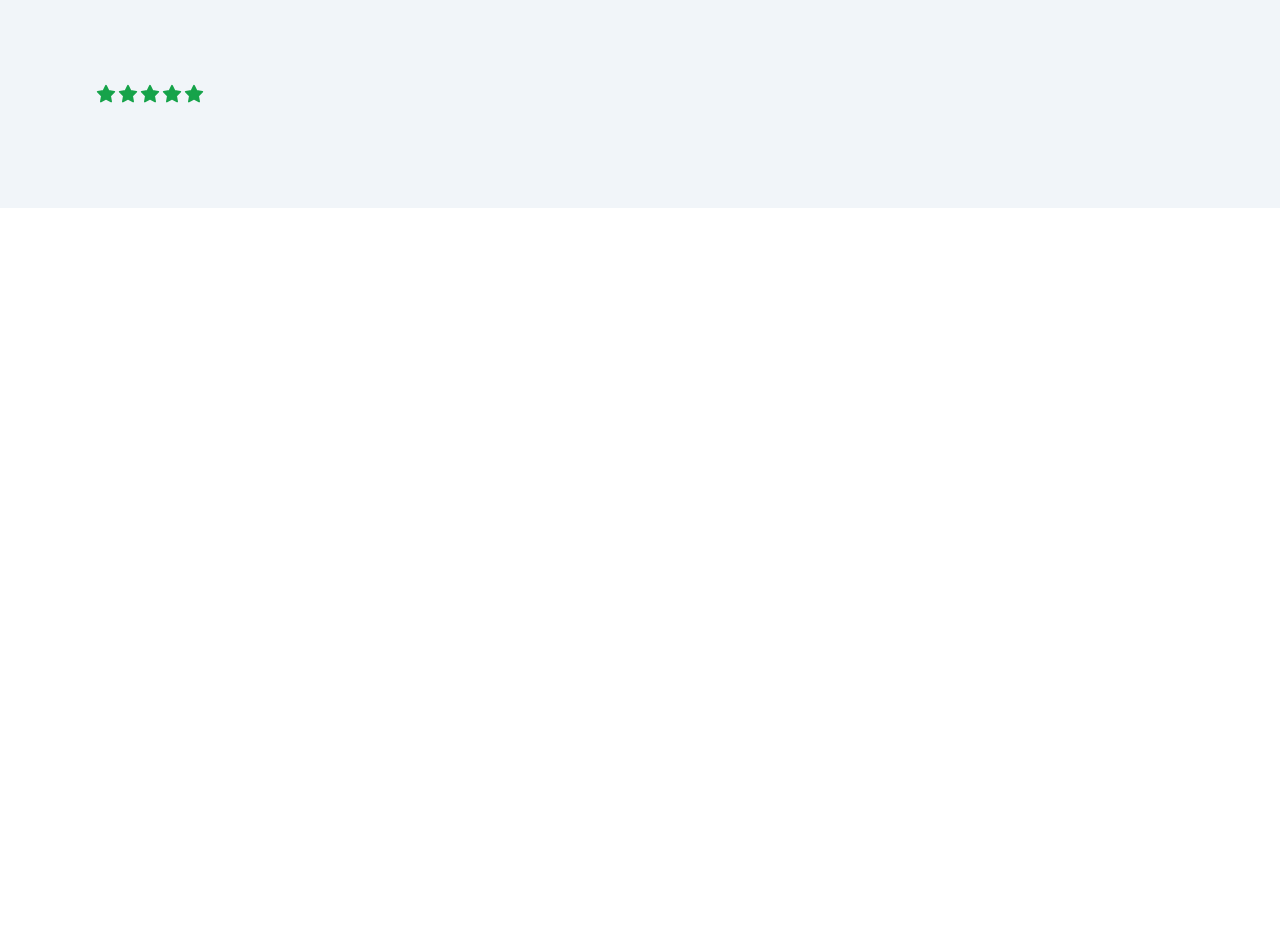
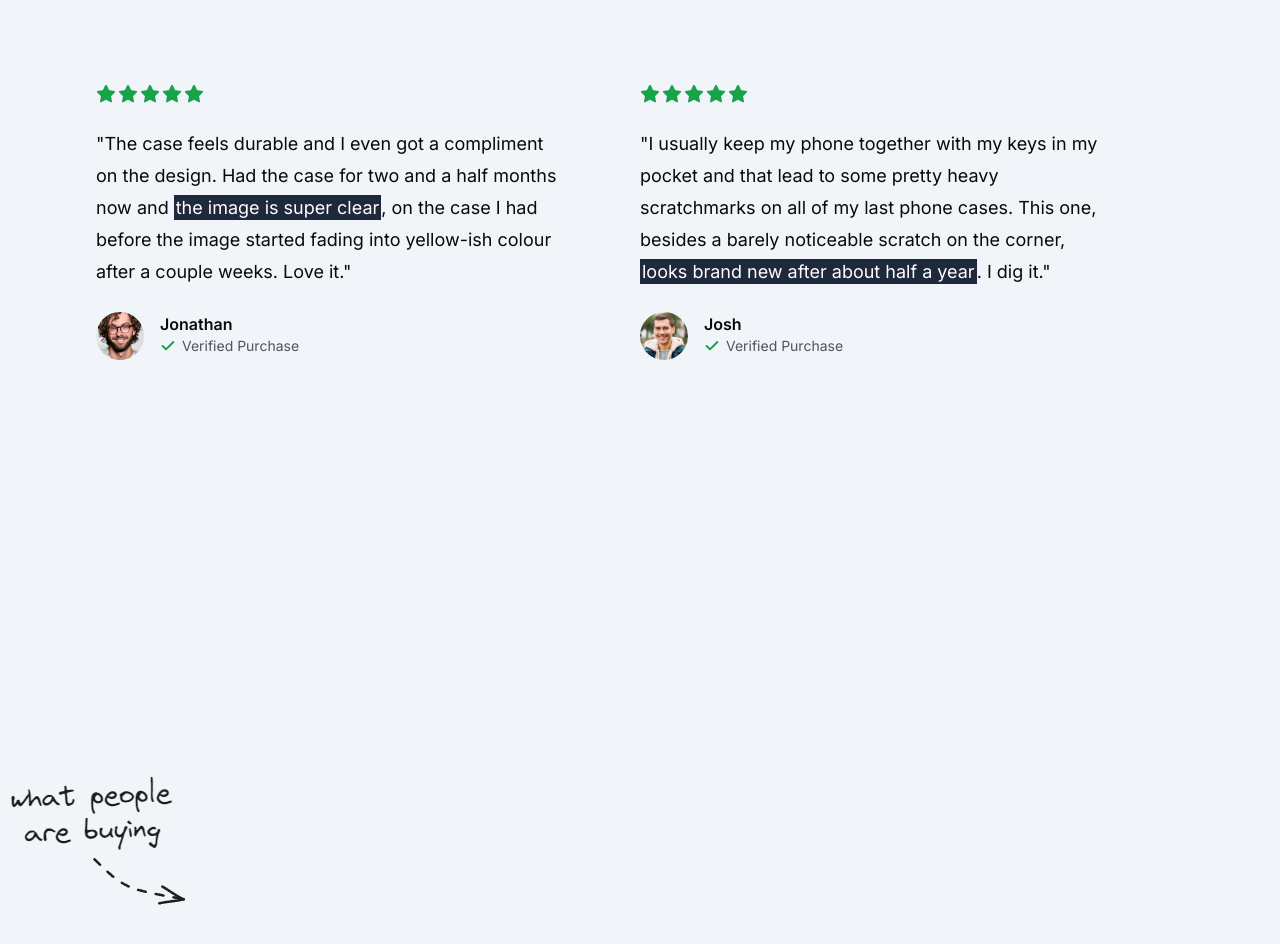
Before and after one commit to SaranshBangar/Fullstack-Ecommerce-Website, a Next.js app: page / in a window 1280 px wide. Shown: the part 1220-2164 px from the top of the page. Before the commit the page ends 1428 px from the top, so only its background shows below. Built offline with nearby package versions, Linux system fonts and the light colour scheme; no server answers.

Commit message:
Added framer motion, started review section

```diff
--- a/package.json
+++ b/package.json
@@ -14,6 +14,7 @@
     "@radix-ui/react-slot": "^1.0.2",
     "class-variance-authority": "^0.7.0",
     "clsx": "^2.1.1",
+    "framer-motion": "^11.1.9",
     "lucide-react": "^0.378.0",
     "next": "14.2.3",
     "react": "^18",
--- a/src/app/page.tsx
+++ b/src/app/page.tsx
@@ -1,6 +1,7 @@
 import { Icons } from "@/components/Icons";
 import MaxWidthWrapper from "@/components/MaxWidthWrapper";
 import Phone from "@/components/Phone";
+import { Reviews } from "@/components/Reviews";
 import { Check, Star } from "lucide-react";
 import Image from "next/image";
 
@@ -106,6 +107,7 @@
 
       <section className="bg-slate-100 py-24">
         <MaxWidthWrapper className="flex flex-col items-centre gap-16 sm:gap-32">
+          {/* User 1 review */}
           <div className="flex flex-col lg:flex-row items-center gap-4 sm:gap-6">
             <h2 className="order-1 mt-2 tracking-tight text-center text-balance !leading-tight font-bold text-5xl md:text-6xl text-gray-900">What our <span className="relative px-2">customers <Icons.underline className="hidden sm:block pointer-events-none absolute inset-x-0 -bottom-8 text-green-500" /></span> say</h2>
             <img
@@ -123,9 +125,62 @@
                 <Star className="w-5 h-5 text-green-600 fill-green-600" />
                 <Star className="w-5 h-5 text-green-600 fill-green-600" />
               </div>
+              <div className="text-lg leading-8">
+                <p>
+                  "The case feels durable and I even got a compliment on the design. Had the case for two and a half months now and <span className="p-0.5 bg-slate-800 text-white">the image is super clear</span>, on the case I had before the image started fading into yellow-ish colour after a couple weeks. Love it."
+                </p>
+              </div>
+              <div className="flex gap-4 mt-2">
+                <img
+                  className="rounded-full h-12 w-12 object-cover"
+                  src="/users/user-1.png"
+                  alt="user"
+                />
+                <div className="flex flex-col">
+                  <p className="font-semibold">Jonathan</p>
+                  <div className="flex gap-1.5 items-center text-zinc-600">
+                    <Check className="h-4 w-4 stroke-[3px] text-green-600" />
+                    <p className="text-sm">Verified Purchase</p>
+                  </div>
+                </div>
+              </div>
+            </div>
+
+            {/* User 2 review */}
+            <div className="flex flex-auto flex-col gap-4 lg:pr-8 xl:pr-20">
+              <div className="flex gap-0.5 mb-2">
+                <Star className="w-5 h-5 text-green-600 fill-green-600" />
+                <Star className="w-5 h-5 text-green-600 fill-green-600" />
+                <Star className="w-5 h-5 text-green-600 fill-green-600" />
+                <Star className="w-5 h-5 text-green-600 fill-green-600" />
+                <Star className="w-5 h-5 text-green-600 fill-green-600" />
+              </div>
+              <div className="text-lg leading-8">
+                <p>
+                  "I usually keep my phone together with my keys in my pocket and that lead to some pretty heavy scratchmarks on all of my last phone cases. This one, besides a barely noticeable scratch on the corner, <span className="p-0.5 bg-slate-800 text-white">looks brand new after about half a year</span>. I dig it."
+                </p>
+              </div>
+              <div className="flex gap-4 mt-2">
+                <img
+                  className="rounded-full h-12 w-12 object-cover"
+                  src="/users/user-4.jpg"
+                  alt="user"
+                />
+                <div className="flex flex-col">
+                  <p className="font-semibold">Josh</p>
+                  <div className="flex gap-1.5 items-center text-zinc-600">
+                    <Check className="h-4 w-4 stroke-[3px] text-green-600" />
+                    <p className="text-sm">Verified Purchase</p>
+                  </div>
+                </div>
+              </div>
             </div>
           </div>
         </MaxWidthWrapper>
+
+        <div className="pt-16">
+          <Reviews />
+        </div>
       </section>
     </div>
   );
--- /dev/null
+++ b/src/components/Reviews.tsx
@@ -0,0 +1,54 @@
+"use client"
+
+import { useRef } from "react";
+import MaxWidthWrapper from "./MaxWidthWrapper";
+import { useInView } from "framer-motion";
+
+const PHONES = [
+    "/testimonials/1.jpg",
+    "/testimonials/2.jpg",
+    "/testimonials/3.jpg",
+    "/testimonials/4.jpg",
+    "/testimonials/5.jpg",
+    "/testimonials/6.jpg",
+]
+
+function splitArray<T>(array: Array<T>, numParts: number) {
+    const result: Array<Array<T>> = []
+
+    for (let i = 0; i < array.length; i++) {
+        const index = i % numParts
+        if (!result[index]) {
+            result[index] = []
+        }
+        result[index].push(array[i]);
+    }
+
+    return result;
+}
+function ReviewGrid () {
+    const containerRef = useRef<HTMLDivElement | null>(null)
+
+    const isInView = useInView(containerRef, {once: true, amount: 0.4})
+
+    const columns = splitArray(PHONES, 3)
+    const column1 = columns[0]
+    const column2 = columns[1]
+    const column3 = splitArray(columns[2], 2)
+
+    return <div ref={containerRef} className="relative -mx-4 mt-16 grid h-[49rem] max-h-[150vh] grid-cols-1 items-start gap-8 overflow-hidden px-4 sm:mt-20 md:grid-cols 2 lg:grid-cols-3"></div>
+}
+
+export function Reviews () {
+    return (
+        <MaxWidthWrapper className="relative max-w-5xl">
+            <img
+                aria-hidden="true"
+                src="/what-people-are-buying.png"
+                className="absolute select-none hidden xl:block -left-32 top-1/3"
+            />
+
+            <ReviewGrid />
+        </MaxWidthWrapper>
+    )
+}
```
Also changed, not shown: 1 other file (tests, documents, lock files or other folders).
